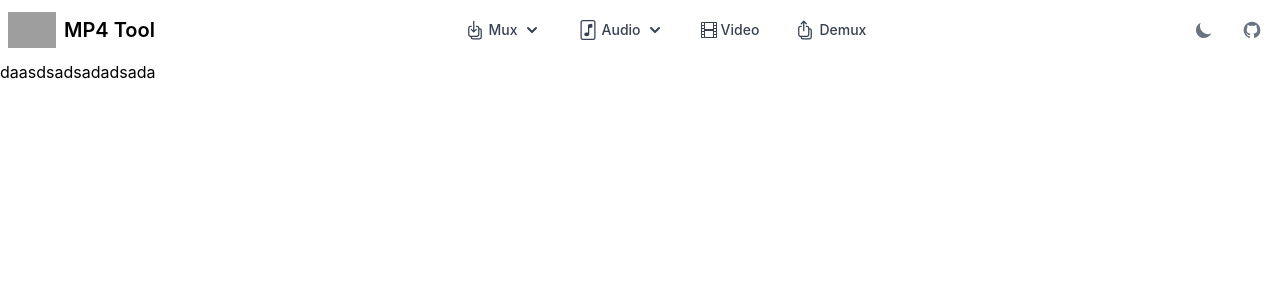
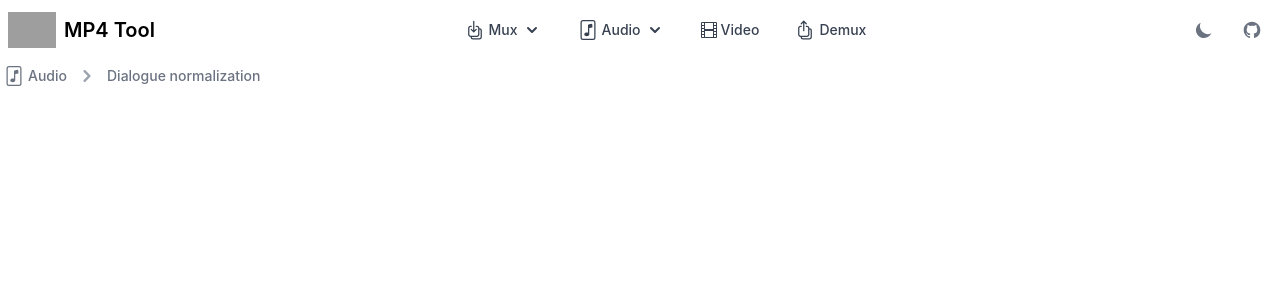
Before and after one commit to amsokol/mp4tools_gui.sveltekit, a SvelteKit app: page /audio/dn in a window 1280 px wide. Shown: the top 300 px of the page. Built offline with nearby package versions, Linux system fonts and the light colour scheme; grey boxes are pictures that could not be loaded.

Commit message:
intermediate commit
Signed-off-by: Aleksandr Sokolovskii <amsokol+github@gmail.com>

```diff
--- a/src/routes/audio/dn/+page.svelte
+++ b/src/routes/audio/dn/+page.svelte
@@ -1 +1,33 @@
-<p>daasdsadsadadsada</p>
+<nav class="flex" aria-label="Breadcrumb">
+	<ol class="inline-flex items-center space-x-1 md:space-x-2 pt-1 pl-1">
+		<li class="inline-flex items-center">
+			<svg
+				xmlns="http://www.w3.org/2000/svg"
+				fill="currentColor"
+				viewBox="0 0 16 16"
+				class="mr-1 w-5 h-5 text-gray-500 dark:text-gray-400"
+				aria-hidden="true"
+			>
+				<path
+					d="M10.304 3.13a1 1 0 0 1 1.196.98v1.8l-2.5.5v5.09c0 .495-.301.883-.662 1.123C7.974 12.866 7.499 13 7 13c-.5 0-.974-.134-1.338-.377-.36-.24-.662-.628-.662-1.123s.301-.883.662-1.123C6.026 10.134 6.501 10 7 10c.356 0 .7.068 1 .196V4.41a1 1 0 0 1 .804-.98l1.5-.3z"
+				/>
+				<path
+					d="M4 0a2 2 0 0 0-2 2v12a2 2 0 0 0 2 2h8a2 2 0 0 0 2-2V2a2 2 0 0 0-2-2H4zm0 1h8a1 1 0 0 1 1 1v12a1 1 0 0 1-1 1H4a1 1 0 0 1-1-1V2a1 1 0 0 1 1-1z"
+				/>
+			</svg>
+			<span class="text-sm font-medium text-gray-500  dark:text-gray-400">Audio</span>
+		</li>
+		<li aria-current="page">
+			<div class="flex items-center">
+				<svg class="w-6 h-6 text-gray-400" fill="currentColor" viewBox="0 0 20 20" xmlns="http://www.w3.org/2000/svg"
+					><path
+						fill-rule="evenodd"
+						d="M7.293 14.707a1 1 0 010-1.414L10.586 10 7.293 6.707a1 1 0 011.414-1.414l4 4a1 1 0 010 1.414l-4 4a1 1 0 01-1.414 0z"
+						clip-rule="evenodd"
+					/></svg
+				>
+				<span class="ml-1 text-sm font-medium text-gray-500 md:ml-2 dark:text-gray-400">Dialogue normalization</span>
+			</div>
+		</li>
+	</ol>
+</nav>
```
